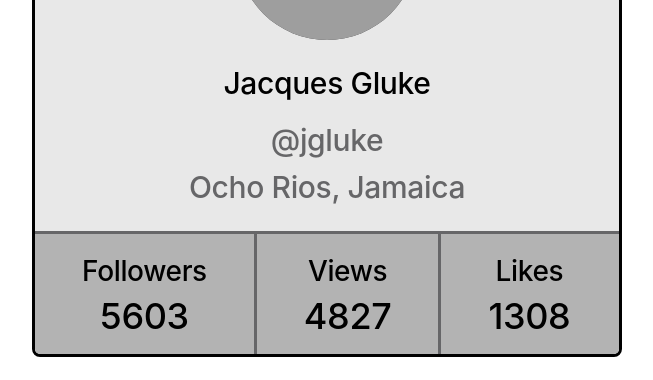
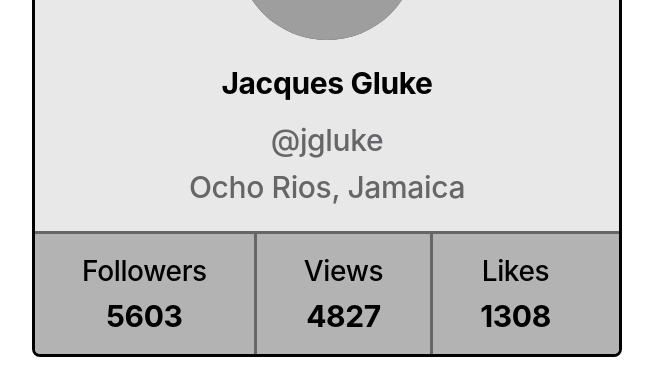
Before and after one commit to aitmil/goit-react-hw-01, a React app: page / in a window 1280 px wide. Shown: the part 197-577 px from the top of the page, without its empty margins (313-966 px from the left). Built offline with nearby package versions, Linux system fonts and the light colour scheme; grey boxes are pictures that could not be loaded; the HTML template or start-up script is replaced by a standard one.

Commit message:
update styles task 1

```diff
--- a/src/components/Profile/Profile.module.css
+++ b/src/components/Profile/Profile.module.css
@@ -35,8 +35,8 @@
 }
 
 .number {
-  font-style: bold;
-  font-size: 36px;
+  font-weight: bold;
+  font-size: 30px;
 }
 
 .img {
@@ -57,7 +57,7 @@
 
 .name {
   margin: 30px 0;
-  font-style: bold;
+  font-weight: bold;
   color: black;
 }
 
```
